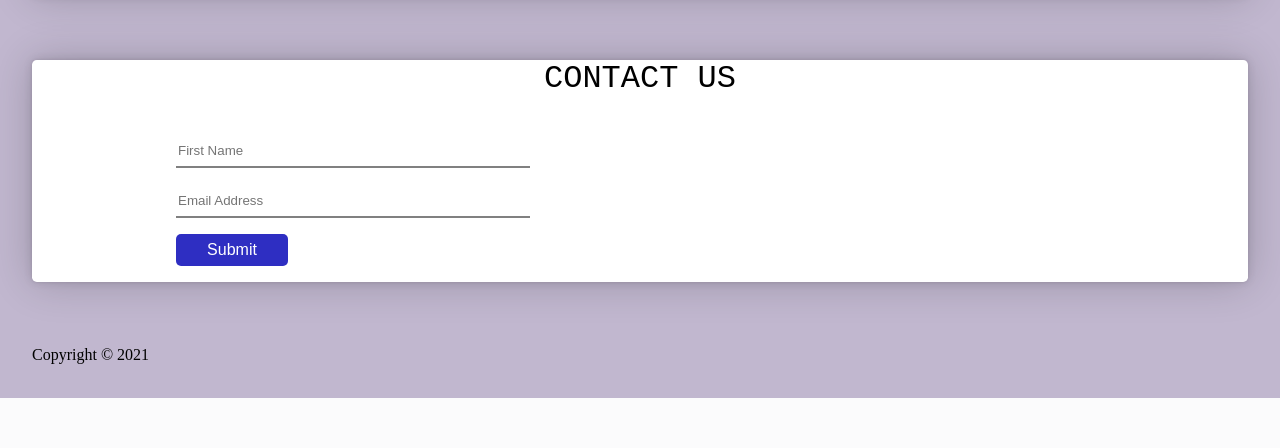
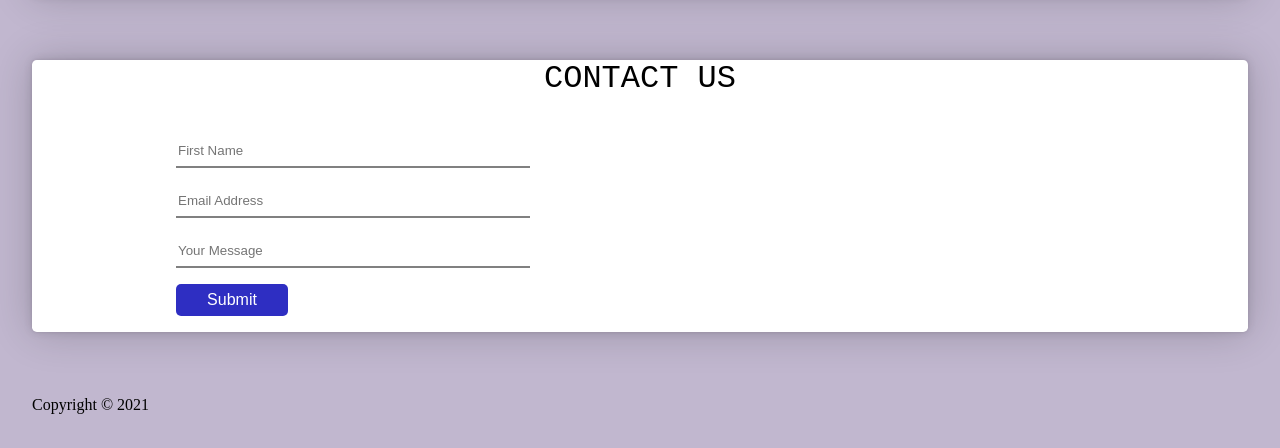
Before and after one commit to prathimacode-hub/DiaLogs, a Flask app: page / in a window 1280 px wide. Shown: the part 1955-2403 px from the top of the page. Before the commit the page ends 2353 px from the top, so only its background shows below. Run offline with Flask 2, Linux system fonts and the light colour scheme; some libraries are stand-ins or nearby versions.

Commit message:
Update home.html

```diff
--- a/templates/home.html
+++ b/templates/home.html
@@ -110,6 +110,7 @@
                     <div class="box">
                         <div class="input firstname"><input type="text" placeholder="First Name"></div>
                         <div class="input email"><input type="text" placeholder="Email Address"></div>
+                        <div class="input your message"><input type="text" placeholder="Your Message"></div>
                         <div class="submit"><button>Submit</button></div>
                     </div>
                 </div>
```
